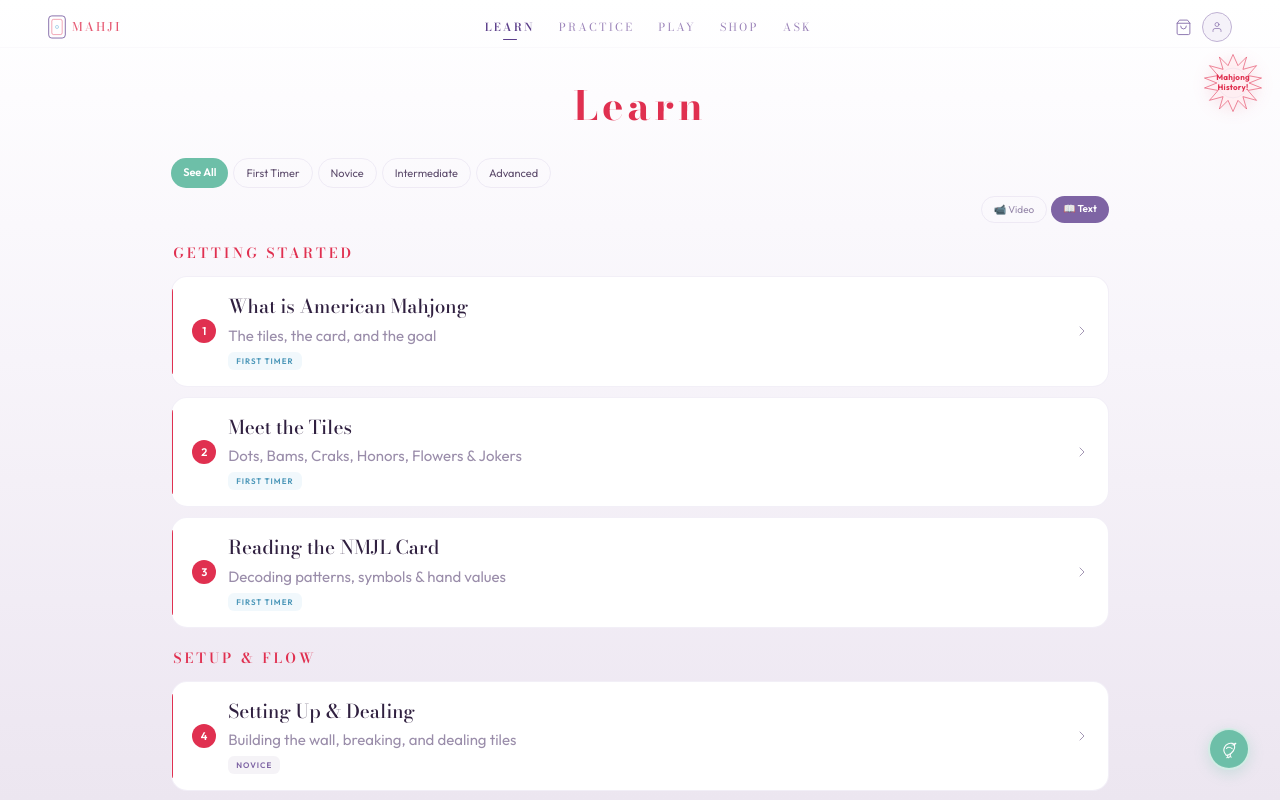
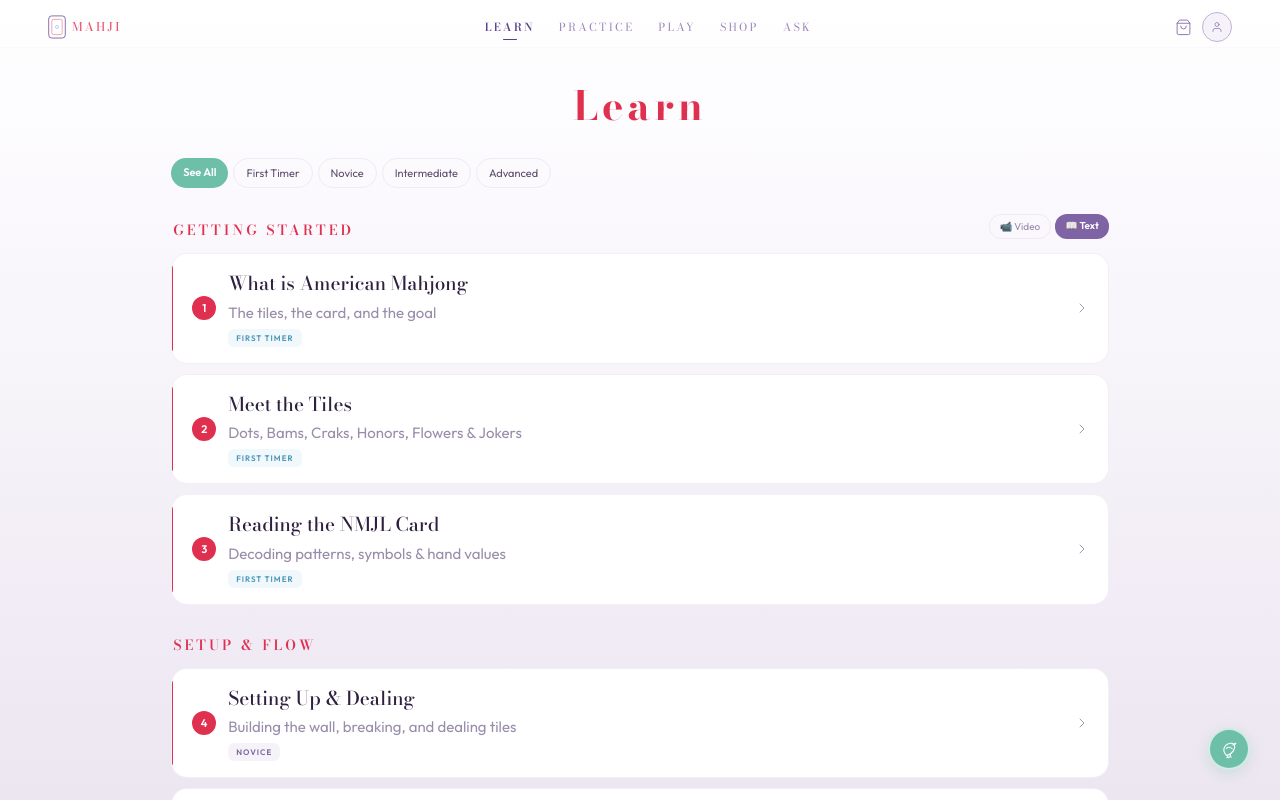
Before and after one commit to epbuild/mahji, a React (Vite) app: page / in a window 1280 px wide. Both pictures are taken after a click on the element "LEARN". Built offline with nearby package versions, Linux system fonts and the light colour scheme; the HTML template or start-up script is replaced by a standard one.

Commit message:
move mahji history and video button

```diff
--- a/src/pages/LearnPage.tsx
+++ b/src/pages/LearnPage.tsx
@@ -110,28 +110,30 @@ function LearnPage({ showChat, setShowChat }) {
   const filtered = level === "All" ? learnData : learnData.map(sec => ({ ...sec, items: sec.items.filter(it => it.lvl === level) })).filter(sec => sec.items.length > 0);
   let num = 0;
   return (<>
-    <div style={{ position:"relative" }}>
-      <PT>Learn</PT>
-      {/* Fun starburst button — top right */}
-      <div onClick={() => setLesson("History")} style={{ position:"absolute", top:4, right:16, cursor:"pointer", transition:"transform 0.3s" }} onMouseEnter={e=>{e.currentTarget.style.transform="scale(1.1) rotate(5deg)";}} onMouseLeave={e=>{e.currentTarget.style.transform="";}}>
-        <svg width="62" height="62" viewBox="0 0 100 100" style={{ filter:"drop-shadow(0 2px 8px rgba(224,48,80,0.15))" }}>
-          <path d="M50 4 L58 22 L72 8 L66 28 L88 22 L74 38 L96 42 L76 50 L96 58 L74 62 L88 78 L66 72 L72 92 L58 78 L50 96 L42 78 L28 92 L34 72 L12 78 L26 62 L4 58 L24 50 L4 42 L26 38 L12 22 L34 28 L28 8 L42 22 Z" fill="#FFF0F3" stroke={C.cherry} strokeWidth="1" opacity="0.9"/>
-          <circle cx="50" cy="50" r="24" fill="none" stroke={C.lavender} strokeWidth="0.5" opacity="0.5"/>
-        </svg>
-        <div style={{ position:"absolute", inset:0, display:"flex", alignItems:"center", justifyContent:"center", textAlign:"center" }}>
-          <span style={{ fontSize:8, fontWeight:700, color:C.cherry, lineHeight:1.15, letterSpacing:0.2 }}>Mahjong<br/>History!</span>
-        </div>
-      </div>
-    </div>
+    <PT>Learn</PT>
     <Cnt>
-    <div style={{ display:"flex", gap:5, marginBottom:8, flexWrap:"nowrap", overflowX:"auto" }}>
+    <div style={{ display:"flex", gap:5, marginBottom:12, flexWrap:"nowrap", overflowX:"auto" }}>
       {levels.map(lv => (<div key={lv} onClick={() => setLevel(lv)} style={{ padding:"6px 12px", borderRadius:20, fontSize:11, fontWeight: level===lv ? 600 : 400, cursor:"pointer", background: level===lv ? C.seafoam : "transparent", color: level===lv ? C.white : C.mid, border: level===lv ? "none" : `1px solid ${C.lavBorder}`, transition:"all 0.3s", whiteSpace:"nowrap", flexShrink:0 }}>{lv === "All" ? "See All" : lv}</div>))}
     </div>
-    <div style={{ display:"flex", gap:4, marginBottom:14, justifyContent:"flex-end" }}>
-      {["Video","Text"].map(f => (<div key={f} onClick={() => setFormat(f)} style={{ padding:"5px 12px", borderRadius:14, fontSize:10, fontWeight: format===f?600:400, cursor:"pointer", background: format===f ? C.lavDeep : "transparent", color: format===f ? C.white : C.lavText, border: format===f ? "none" : `1px solid ${C.lavBorder}`, transition:"all 0.25s" }}>
-        {f === "Video" ? "📹" : "📖"} {f}</div>))}
+    {filtered.map((sec, si) => <div key={sec.s}>
+      <div style={{ display:"flex", justifyContent:"space-between", alignItems:"center" }}>
+        <SH>{sec.s}</SH>
+        {si === 0 && <div style={{ display:"flex", gap:4 }}>
+          {["Video","Text"].map(f => (<div key={f} onClick={() => setFormat(f)} style={{ padding:"4px 10px", borderRadius:12, fontSize:10, fontWeight: format===f?600:400, cursor:"pointer", background: format===f ? C.lavDeep : "transparent", color: format===f ? C.white : C.lavText, border: format===f ? "none" : `1px solid ${C.lavBorder}`, transition:"all 0.25s" }}>
+            {f === "Video" ? "📹" : "📖"} {f}</div>))}
+        </div>}
+      </div>
+      {sec.items.map((it) => { num++; return <Card key={it.t} title={it.t} desc={it.d} num={num} tags={[{t:lt[it.lvl]||"b",l:it.lvl}]} onClick={it.t === "Meet the Tiles" ? () => setLesson("Meet the Tiles") : undefined}/>; })}
+    </div>)}
+    {/* History bonus button */}
+    <div onClick={() => setLesson("History")} style={{ marginTop:20, marginBottom:10, padding:"14px 18px", background: C.paleBlue || "#D9ECF5", border:`1px solid rgba(142,199,226,0.3)`, borderRadius:14, display:"flex", alignItems:"center", gap:12, cursor:"pointer", transition:"all 0.3s" }} onMouseEnter={e=>{e.currentTarget.style.transform="translateY(-2px)";e.currentTarget.style.boxShadow="0 4px 14px rgba(142,199,226,0.2)";}} onMouseLeave={e=>{e.currentTarget.style.transform="";e.currentTarget.style.boxShadow="";}}>
+      <div style={{ width:32, height:32, borderRadius:"50%", background:C.cerulean, display:"flex", alignItems:"center", justifyContent:"center", flexShrink:0, fontSize:14 }}>📜</div>
+      <div>
+        <div style={{ fontSize:12, fontWeight:600, color:C.cerulean, letterSpacing:0.5 }}>Bonus!</div>
+        <div style={{ fontSize:12, color:C.mid, marginTop:1 }}>Learn the History of American Mahjong</div>
+      </div>
+      <svg width="14" height="14" viewBox="0 0 24 24" fill="none" stroke={C.cerulean} strokeWidth="1.5" strokeLinecap="round" style={{ marginLeft:"auto", flexShrink:0 }}><polyline points="9 18 15 12 9 6"/></svg>
     </div>
-    {filtered.map(sec => <div key={sec.s}><SH>{sec.s}</SH>{sec.items.map((it) => { num++; return <Card key={it.t} title={it.t} desc={it.d} num={num} tags={[{t:lt[it.lvl]||"b",l:it.lvl}]} onClick={it.t === "Meet the Tiles" ? () => setLesson("Meet the Tiles") : undefined}/>; })}</div>)}
     {showChat && <BamOverlay onClose={() => setShowChat(false)} context="Learn"/>}
     {!showChat && <BamFloat onClick={() => setShowChat(true)}/>}
   </Cnt></>);
```
